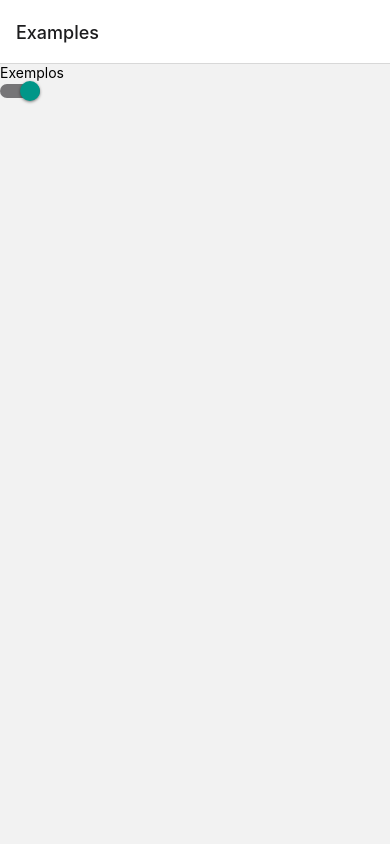
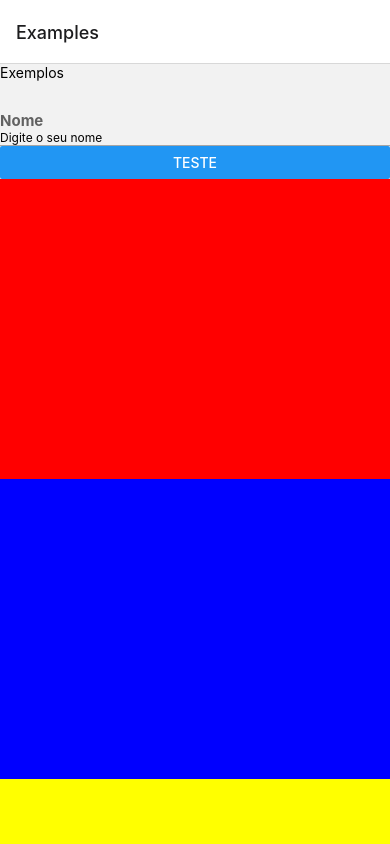
Before and after one commit to Mestres-da-Web/trilha-react-native, a React Native app: screen /Examples in a window 390 px wide. Shown: the top 844 px of the page. Built offline with nearby package versions, Linux system fonts and the light colour scheme.

Commit message:
5 - Aula 3

```diff
--- a/src/screens/Examples/index.tsx
+++ b/src/screens/Examples/index.tsx
@@ -1,27 +1,50 @@
 import { useState } from "react";
-import { Switch, Text, View } from "react-native";
+import { Button, RefreshControl, ScrollView, Text, View } from "react-native";
+import Input from "../../components/Input";
 import styles from "./styles";
 
 const Examples = () => {
-  const [isActive, setIsActive] = useState(true);
+  const [refreshing, setRefresing] = useState(false);
 
-  const toggleSwitch = () => {
-    setIsActive(!isActive);
+  const handleRefresh = () => {
+    setRefresing(true);
+    // Requisitar novos dados
+    // Atualizar lista
+    setTimeout(() => {
+      setRefresing(false);
+    }, 2000);
   };
 
   return (
     <View>
-      <Text>Exemplos</Text>
-      <Switch
-        value={isActive}
-        onValueChange={toggleSwitch}
-        trackColor={{ true: "#767577", false: "#420066" }}
-        thumbColor={
-          isActive
-            ? styles.switchTrackActive.color
-            : styles.switchTrackInactive.color
+      <ScrollView
+        horizontal={false}
+        /* onScroll={(e) => {
+          console.log(e.nativeEvent);
+        }} */
+        pagingEnabled={false}
+        scrollEnabled={true}
+        decelerationRate={"fast"}
+        showsVerticalScrollIndicator={true}
+        contentOffset={{ x: 0, y: 0 }}
+        /* snapToOffsets={[300, 800]} */
+        keyboardDismissMode={"on-drag"}
+        keyboardShouldPersistTaps="handled"
+        refreshControl={
+          <RefreshControl refreshing={refreshing} onRefresh={handleRefresh} />
         }
-      />
+      >
+        <Text>Exemplos</Text>
+
+        <Input label="Nome" placeholder="Digite o seu nome" />
+        <Button title="Teste" />
+        <View style={styles.red} />
+        <View style={styles.blue} />
+        <View style={styles.yellow} />
+        <View style={styles.red} />
+        <View style={styles.blue} />
+        <View style={styles.yellow} />
+      </ScrollView>
     </View>
   );
 };
--- a/src/screens/Examples/styles.ts
+++ b/src/screens/Examples/styles.ts
@@ -1,11 +1,22 @@
-import { StyleSheet } from "react-native";
+import { Dimensions, StyleSheet } from "react-native";
+
+const dimensions = Dimensions.get("screen");
 
 const styles = StyleSheet.create({
-  switchTrackActive: {
-    color: "#000",
+  red: {
+    width: dimensions.width,
+    height: 300,
+    backgroundColor: "red",
   },
-  switchTrackInactive: {
-    color: "#21ffb5",
+  blue: {
+    width: dimensions.width,
+    height: 300,
+    backgroundColor: "blue",
+  },
+  yellow: {
+    width: dimensions.width,
+    height: 300,
+    backgroundColor: "yellow",
   },
 });
 
```
